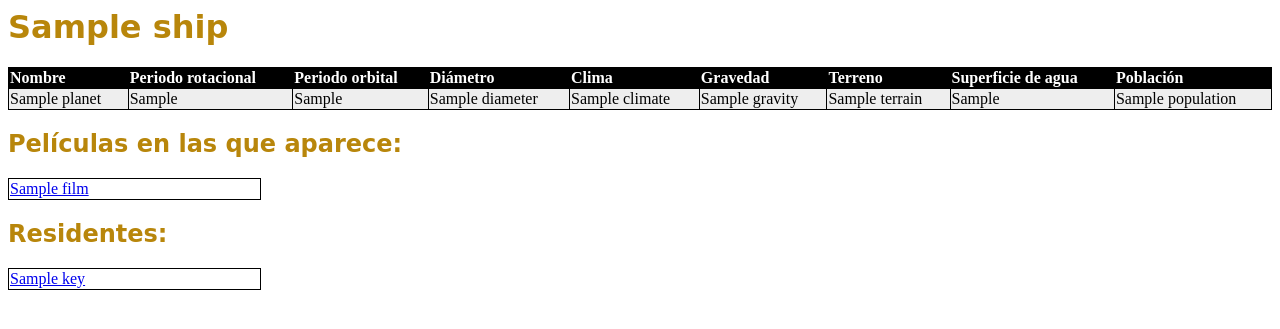
After one commit to Snorlax8/TdIT1, a Django app: template swinfo/templates/swinfo/planet_detail.html in a window 1280 px wide. The commit adds this page. Shown: the top 329 px of the page. Run offline with Django 3.2, Linux system fonts and the light colour scheme; the template is opened without the code that fills it: most values are stand-ins (such as "Sample title", 1, 10 or a date in 2020).

Commit message:
Finished everything but searchbar

```diff
--- a/swinfo/templates/swinfo/character_detail.html
+++ b/swinfo/templates/swinfo/character_detail.html
@@ -47,7 +47,7 @@
   {% for key, value in starships.items %}
 
    <tr>
-     <td >{{key}}</td>
+     <td class="click"> <a href= "{% url 'ship_detail' value %}">{{key}}</a></td>
    </tr>
   {%endfor%}
   </table>
--- a/swinfo/templates/swinfo/detail.html
+++ b/swinfo/templates/swinfo/detail.html
@@ -35,7 +35,7 @@
 {% for key, value in starships.items %}
 
  <tr>
-   <td class="click"><a href = "{% url 'ships_detail' value %}">{{key}}</a></td>
+   <td class="click"><a href = "{% url 'ship_detail' value %}">{{key}}</a></td>
  </tr>
 {%endfor%}
 </table>
@@ -45,7 +45,7 @@
 {% for key, value in planets.items %}
 
  <tr>
-   <td>{{key}}</td>
+   <td class="click"><a href = "{% url 'planet_detail' value %}">{{key}}</a></td>
  </tr>
 {%endfor%}
 </table>
--- /dev/null
+++ b/swinfo/templates/swinfo/planet_detail.html
@@ -0,0 +1,55 @@
+{% load static %}
+<head>
+  <link rel="stylesheet" href="{% static 'swinfo/css/swinfo.css' %}">
+<h1>{{ ship.name }}</h1>
+</head>
+
+<table style="width:100%">
+ <tr>
+   <th>Nombre</th>
+   <th>Periodo rotacional</th>
+   <th>Periodo orbital</th>
+   <th>Diámetro</th>
+   <th>Clima</th>
+   <th>Gravedad</th>
+   <th>Terreno</th>
+   <th>Superficie de agua</th>
+   <th>Población</th>
+ </tr>
+
+
+  <tr>
+    <td>{{ planet.name }}</td>
+    <td>{{ planet.rotation_period }}</td>
+    <td>{{ planet.orbital_period }}</td>
+    <td>{{ planet.diameter }}</td>
+    <td>{{ planet.climate }}</td>
+    <td>{{ planet.gravity }}</td>
+    <td>{{ planet.terrain }}</td>
+    <td>{{ planet.surface_water }}</td>
+    <td>{{ planet.population }}</td>
+
+  </tr>
+</table>
+
+<h2>Películas en las que aparece:</h2>
+<table style="width:20%",>
+{% for film in films %}
+
+ <tr>
+   <td class="click"><a href = "{% url 'detail' film.episode_id %}">{{ film.title }}</a></td>
+ </tr>
+{%endfor%}
+</table>
+
+{% if residents %}
+  <h2>Residentes:</h2>
+  <table style="width:20%",>
+  {% for key, value in residents.items %}
+
+   <tr>
+     <td class="click"><a href = "{% url 'character_detail' value %}">{{key}}</a></td>
+   </tr>
+  {%endfor%}
+  </table>
+{% endif %}
--- a/swinfo/urls.py
+++ b/swinfo/urls.py
@@ -5,5 +5,6 @@ urlpatterns = [
     path('', views.index, name='index'),
     path('movies/<int:movie_id>/', views.detail, name='detail'),
     path('characters/<int:character_id>/', views.character_detail, name='character_detail'),
-    path('ships/<int:starship_id>/', views.ship_detail, name='ships_detail'),
+    path('ships/<int:starship_id>/', views.ship_detail, name='ship_detail'),
+    path('planets/<int:planet_id>/', views.planet_detail, name='planet_detail'),
 ]
```
Also changed, not shown: swinfo/views.py (+22 -0 lines).
